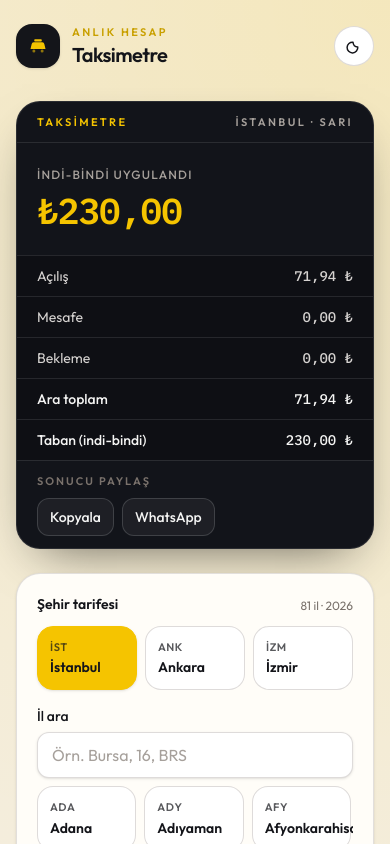
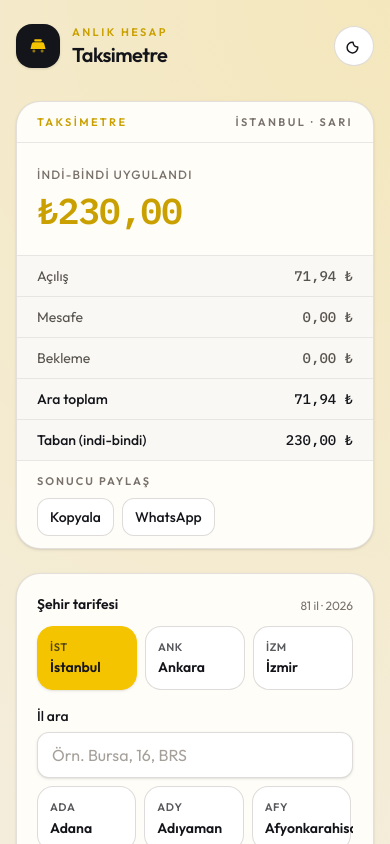
Before and after one commit to kubradmrgc/taksimetre, a React (Vite) app: page / in a window 390 px wide. Shown: the top 844 px of the page. Built offline with nearby package versions, Linux system fonts and the light colour scheme; no server answers.

Commit message:
Light temada ucret karti ve trip HUD stillerini duzelt.

```diff
--- a/src/components/FareResult.jsx
+++ b/src/components/FareResult.jsx
@@ -16,37 +16,39 @@ export function FareResult({
   return (
     <section
       aria-live="polite"
-      className="overflow-hidden rounded-3xl border border-white/10 bg-[#12141a] text-stone-100 shadow-[0_20px_50px_-24px_rgba(0,0,0,0.65)]"
+      className="overflow-hidden rounded-3xl border border-stone-300/70 bg-card text-ink shadow-sm dark:border-white/10 dark:bg-[#12141a] dark:text-stone-100 dark:shadow-[0_20px_50px_-24px_rgba(0,0,0,0.65)]"
     >
       {!compact ? (
         <>
-          <div className="flex items-center justify-between border-b border-white/10 px-5 py-3 text-[11px] font-semibold uppercase tracking-[0.22em] text-taxi">
+          <div className="flex items-center justify-between border-b border-stone-200/90 px-5 py-3 text-[11px] font-semibold uppercase tracking-[0.22em] text-taxi-dim dark:border-white/10 dark:text-taxi">
             <span>Taksimetre</span>
-            <span className="truncate pl-3 text-stone-400">{cityLabel}</span>
+            <span className="truncate pl-3 text-stone-500 dark:text-stone-400">
+              {cityLabel}
+            </span>
           </div>
 
           <div className="px-5 py-6">
-            <p className="text-xs font-medium uppercase tracking-widest text-stone-400">
+            <p className="text-xs font-medium uppercase tracking-widest text-stone-500 dark:text-stone-400">
               {fare.appliedMinimum
                 ? "İndi-bindi uygulandı"
                 : fare.roundTrip
                   ? "Gidiş-dönüş tahmini"
                   : "Hesaplanan tutar"}
             </p>
-            <p className="mt-2 font-mono text-4xl font-semibold tabular-nums tracking-tight text-taxi sm:text-5xl">
+            <p className="mt-2 font-mono text-4xl font-semibold tabular-nums tracking-tight text-taxi-dim dark:text-taxi sm:text-5xl">
               {formatLira(animatedTotal)}
             </p>
           </div>
         </>
       ) : (
-        <div className="border-b border-white/10 px-5 py-3 text-[11px] font-semibold uppercase tracking-[0.22em] text-stone-400">
+        <div className="border-b border-stone-200/90 px-5 py-3 text-[11px] font-semibold uppercase tracking-[0.22em] text-stone-500 dark:border-white/10 dark:text-stone-400">
           Ücret kırılımı
         </div>
       )}
 
       <ul
-        className={`divide-y divide-white/10 bg-black/25 text-sm ${
-          compact ? "" : "border-t border-white/10"
+        className={`divide-y divide-stone-200/90 bg-stone-100/60 text-sm dark:divide-white/10 dark:bg-black/25 ${
+          compact ? "" : "border-t border-stone-200/90 dark:border-white/10"
         }`}
       >
         <BreakdownRow label="Açılış" amount={fare.openingFee} />
@@ -88,7 +90,9 @@ function BreakdownRow({ label, amount, emphasized = false }) {
   return (
     <li
       className={`flex items-center justify-between px-5 py-2.5 ${
-        emphasized ? "font-medium text-stone-100" : "text-stone-300"
+        emphasized
+          ? "font-medium text-ink dark:text-stone-100"
+          : "text-stone-600 dark:text-stone-300"
       }`}
     >
       <span>{label}</span>
--- a/src/components/ShareFareActions.jsx
+++ b/src/components/ShareFareActions.jsx
@@ -55,24 +55,23 @@ export function ShareFareActions({
     }
   }
 
+  const secondaryBtn =
+    "rounded-xl border border-stone-300/80 bg-white px-3 py-2 text-sm font-medium text-ink transition hover:border-taxi/70 dark:border-white/15 dark:bg-white/5 dark:text-stone-100 dark:hover:border-taxi/60 dark:hover:bg-white/10";
+
   return (
-    <div className="border-t border-white/10 px-5 py-3">
+    <div className="border-t border-stone-200/90 px-5 py-3 dark:border-white/10">
       <p className="text-[11px] font-semibold uppercase tracking-[0.18em] text-stone-500">
         Sonucu paylaş
       </p>
       <div className="mt-2 flex flex-wrap gap-2">
-        <button
-          type="button"
-          onClick={handleCopy}
-          className="rounded-xl border border-white/15 bg-white/5 px-3 py-2 text-sm font-medium text-stone-100 transition hover:border-taxi/60 hover:bg-white/10"
-        >
+        <button type="button" onClick={handleCopy} className={secondaryBtn}>
           Kopyala
         </button>
         <a
           href={whatsappShareHref(text)}
           target="_blank"
           rel="noopener noreferrer"
-          className="rounded-xl border border-white/15 bg-white/5 px-3 py-2 text-sm font-medium text-stone-100 transition hover:border-taxi/60 hover:bg-white/10"
+          className={secondaryBtn}
         >
           WhatsApp
         </a>
@@ -80,20 +79,24 @@ export function ShareFareActions({
           <button
             type="button"
             onClick={handleNativeShare}
-            className="rounded-xl border border-taxi/50 bg-taxi/15 px-3 py-2 text-sm font-semibold text-taxi transition hover:bg-taxi/25"
+            className="rounded-xl border border-taxi/60 bg-taxi/20 px-3 py-2 text-sm font-semibold text-taxi-dim transition hover:bg-taxi/30 dark:border-taxi/50 dark:bg-taxi/15 dark:text-taxi dark:hover:bg-taxi/25"
           >
             Paylaş
           </button>
         ) : null}
       </div>
       {status === "copied" ? (
-        <p className="mt-2 text-xs text-taxi">Panoya kopyalandı.</p>
+        <p className="mt-2 text-xs text-taxi-dim dark:text-taxi">
+          Panoya kopyalandı.
+        </p>
       ) : null}
       {status === "shared" ? (
-        <p className="mt-2 text-xs text-taxi">Paylaşım menüsü açıldı.</p>
+        <p className="mt-2 text-xs text-taxi-dim dark:text-taxi">
+          Paylaşım menüsü açıldı.
+        </p>
       ) : null}
       {status === "error" ? (
-        <p className="mt-2 text-xs text-amber-300">
+        <p className="mt-2 text-xs text-amber-700 dark:text-amber-300">
           Paylaşılamadı. Metni elle kopyalamayı deneyin.
         </p>
       ) : null}
--- a/src/components/TripHud.jsx
+++ b/src/components/TripHud.jsx
@@ -25,34 +25,32 @@ export function TripHud({
   return (
     <section
       aria-live="polite"
-      className="overflow-hidden rounded-3xl border border-white/10 bg-[#12141a] text-stone-100 shadow-[0_20px_50px_-24px_rgba(0,0,0,0.65)]"
+      className="overflow-hidden rounded-3xl border border-stone-300/70 bg-card text-ink shadow-sm dark:border-white/10 dark:bg-[#12141a] dark:text-stone-100 dark:shadow-[0_20px_50px_-24px_rgba(0,0,0,0.65)]"
     >
-      <div className="flex items-center justify-between border-b border-white/10 px-5 py-3 text-[11px] font-semibold uppercase tracking-[0.22em] text-taxi">
+      <div className="flex items-center justify-between border-b border-stone-200/90 px-5 py-3 text-[11px] font-semibold uppercase tracking-[0.22em] text-taxi-dim dark:border-white/10 dark:text-taxi">
         <span>Taksimetre</span>
-        <span className="truncate pl-3 text-stone-400">{cityLabel}</span>
+        <span className="truncate pl-3 text-stone-500 dark:text-stone-400">
+          {cityLabel}
+        </span>
       </div>
 
       <div className="px-5 py-6">
-        <p className="text-xs font-medium uppercase tracking-widest text-stone-400">
+        <p className="text-xs font-medium uppercase tracking-widest text-stone-500 dark:text-stone-400">
           {appliedMinimum ? "İndi-bindi uygulandı" : "Anlık tutar"}
         </p>
-        <p className="mt-2 font-mono text-4xl font-semibold tabular-nums tracking-tight text-taxi sm:text-5xl">
+        <p className="mt-2 font-mono text-4xl font-semibold tabular-nums tracking-tight text-taxi-dim dark:text-taxi sm:text-5xl">
           {formatLira(animatedTotal)}
         </p>
-        <p className="mt-2 text-xs font-medium text-stone-400">{statusLabel}</p>
+        <p className="mt-2 text-xs font-medium text-stone-500 dark:text-stone-400">
+          {statusLabel}
+        </p>
       </div>
 
-      <div className="grid grid-cols-2 gap-px border-t border-white/10 bg-white/10 sm:grid-cols-4">
+      <div className="grid grid-cols-2 gap-px border-t border-stone-200/90 bg-stone-200/80 dark:border-white/10 dark:bg-white/10 sm:grid-cols-4">
         <Stat label="Mesafe" value={`${formatDecimal(distanceKm)} km`} />
         <Stat label="Geçen süre" value={formatDuration(elapsedSeconds)} />
-        <Stat
-          label="Bekleme"
-          value={formatDuration(waitingSeconds)}
-        />
-        <Stat
-          label="Anlık hız"
-          value={`${formatDecimal(speedKmh)} km/s`}
-        />
+        <Stat label="Bekleme" value={formatDuration(waitingSeconds)} />
+        <Stat label="Anlık hız" value={`${formatDecimal(speedKmh)} km/s`} />
       </div>
     </section>
   );
@@ -60,11 +58,11 @@ export function TripHud({
 
 function Stat({ label, value }) {
   return (
-    <div className="bg-[#0c0d11] px-4 py-3">
+    <div className="bg-card px-4 py-3 dark:bg-[#0c0d11]">
       <p className="text-[10px] font-semibold uppercase tracking-wider text-stone-500">
         {label}
       </p>
-      <p className="mt-1 font-mono text-sm font-medium tabular-nums text-stone-100">
+      <p className="mt-1 font-mono text-sm font-medium tabular-nums text-ink dark:text-stone-100">
         {value}
       </p>
     </div>
```
